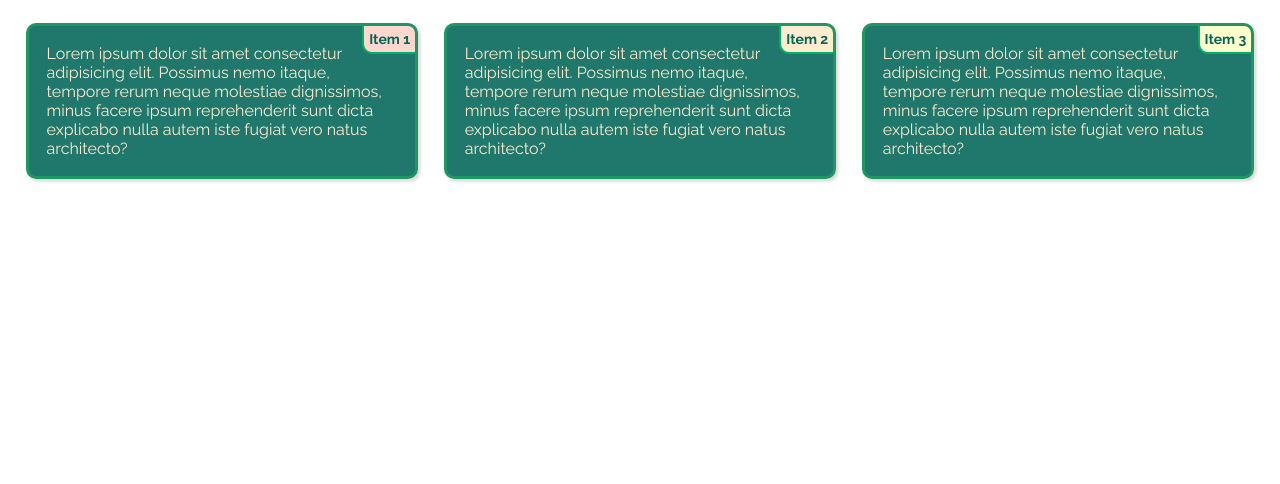
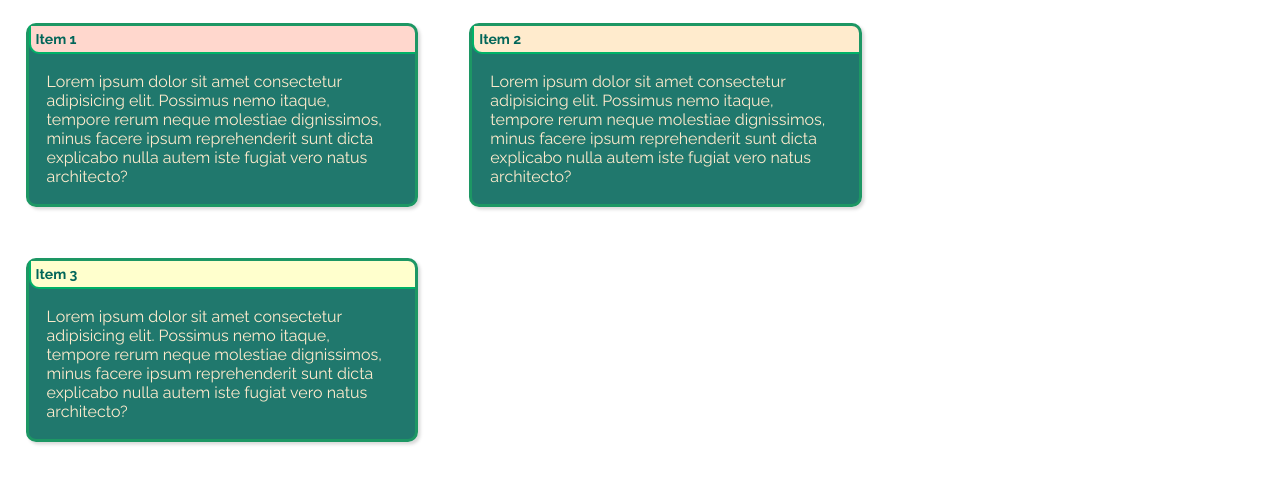
Before and after one commit to FedorivRostik/frontend_pnu_course, a plain HTML site: page lab3/index.html in a window 1280 px wide. Shown: the part 50-534 px from the top of the page. Drawn offline with Linux system fonts and the light colour scheme.

Commit message:
Update float.css

```diff
--- a/lab3/css/float.css
+++ b/lab3/css/float.css
@@ -13,12 +13,10 @@ h1 {
 .topic {
   font-size: 14px;
   font-weight: bold;
-    float: right;
   border-left: 2px solid rgb(0, 177, 103);
   border-bottom: 2px solid rgb(0, 177, 103);
   border-bottom-left-radius: 10px;
   border-top-right-radius: 7px;
-
   padding: 5px;
   color: rgba(2, 102, 89, 1);
 }
@@ -28,7 +26,6 @@ h1 {
 }
 
 [class*="col-"]:nth-of-type(3n+2) .topic {
-
   background-color: rgba(255, 235, 205, 1);
 }
 
@@ -36,14 +33,13 @@ h1 {
   background-color: rgba(255, 255, 205, 1);
 }
 
-
 .wrapper {
   margin: 0 auto;
 }
 
 .row {
-    width: 100%;
-
+  display: flex;
+  flex-wrap: wrap;
 }
 
 p:nth-of-type(3n+1) {
@@ -51,16 +47,8 @@ p:nth-of-type(3n+1) {
   color: blanchedalmond;
 }
 
-.row::after {
-    content: "";
-    clear: both;
-    display: block;
-}
-
 [class*="col-"] {
-
-    float: left;
-    margin: 2% 0 0 2%;
+  margin: 2%;
   border: 3px solid rgb(29, 151, 100);
   border-radius: 10px;
   background-color: rgba(2, 102, 89, 0.877);
```
Lines whose indentation alone changed are shown as unchanged.
